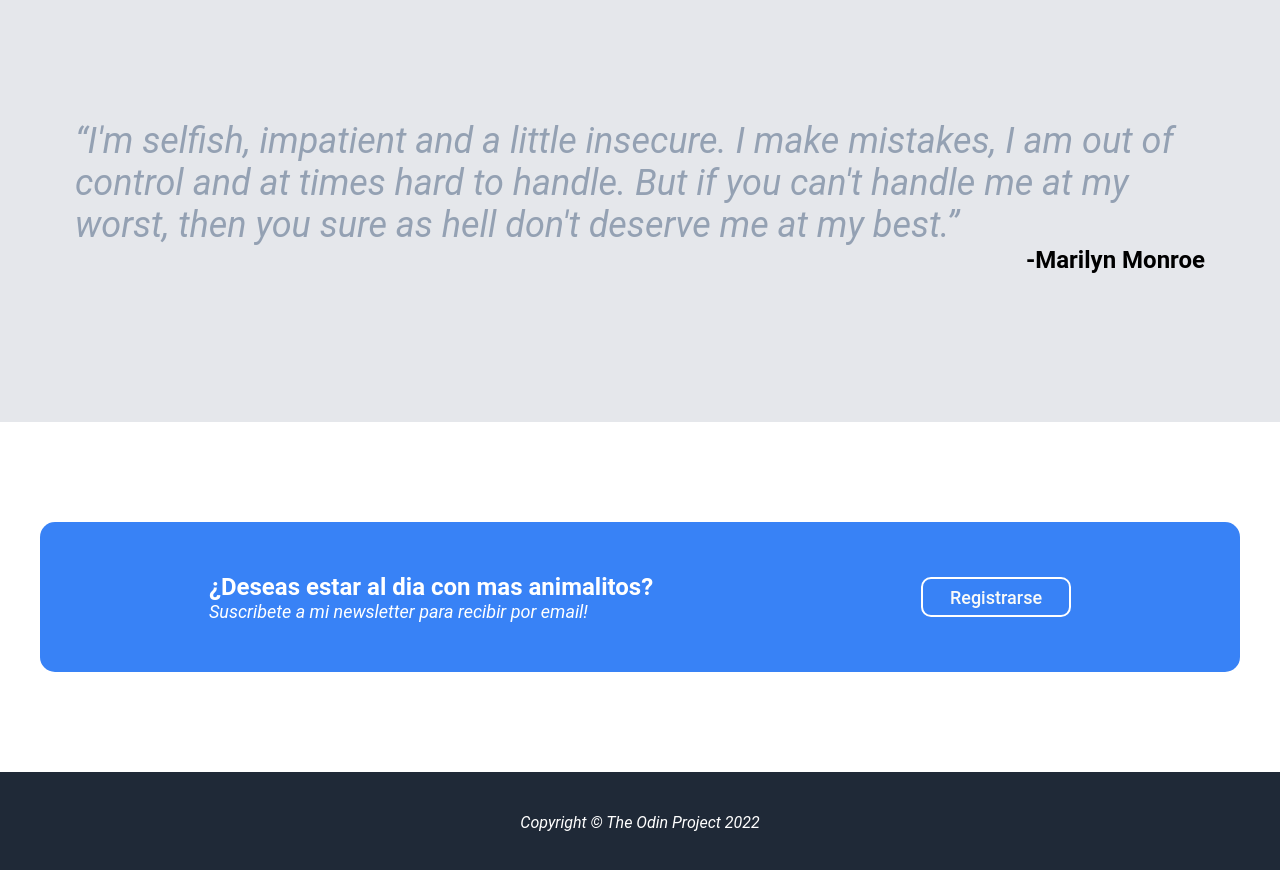
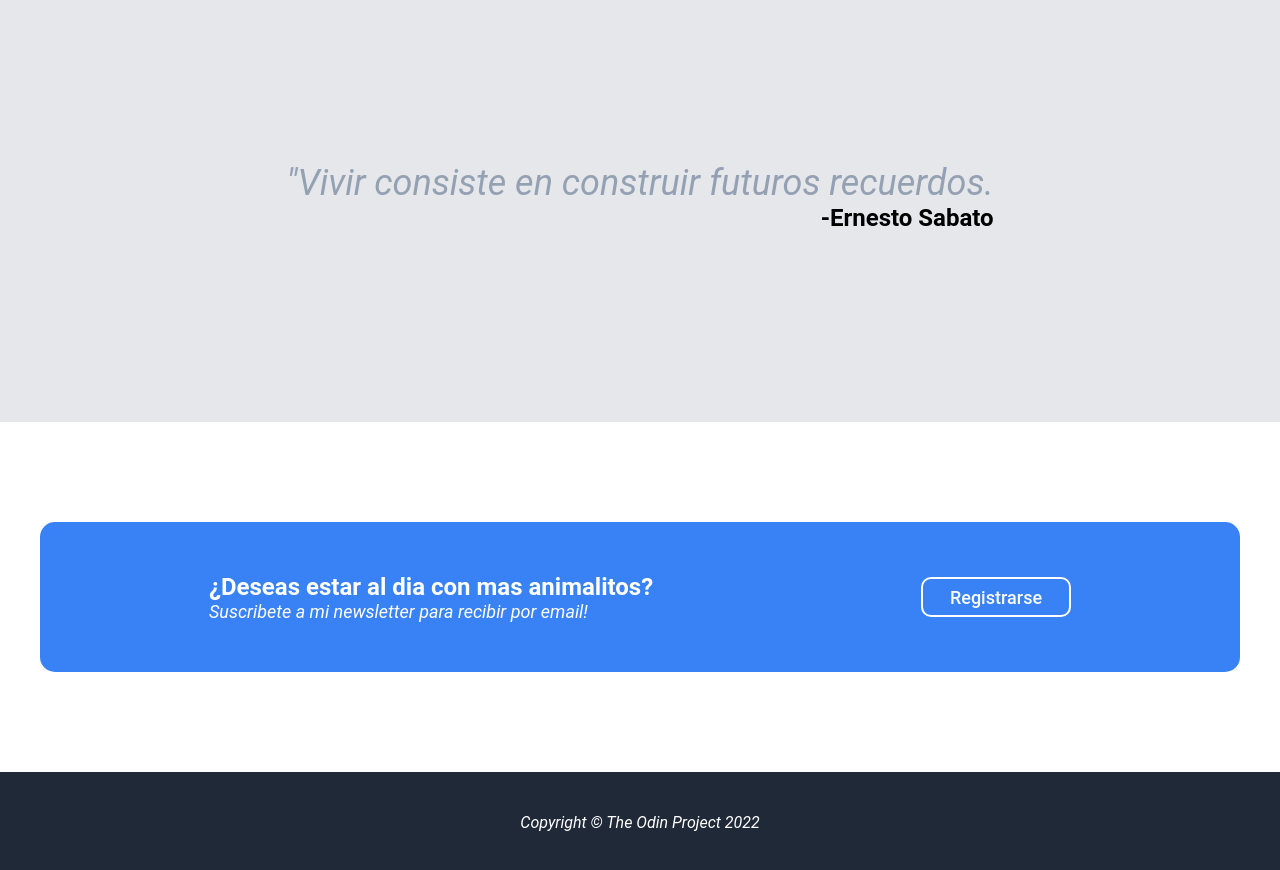
Before and after one commit to aarrayy/My-Landing-Page, a plain HTML site: page index.html in a window 1280 px wide. Shown: the part 900-1770 px from the top of the page. Drawn offline with Linux system fonts and the light colour scheme.

Commit message:
quote is now spanish

```diff
--- a/index.html
+++ b/index.html
@@ -63,10 +63,10 @@
            <div class="container">
                <div class="quote">
                    <p class="quoteT">
-                    “I'm selfish, impatient and a little insecure. I make mistakes, I am out of control and at times hard to handle. But if you can't handle me at my worst, then you sure as hell don't deserve me at my best.”
+                    "Vivir consiste en construir futuros recuerdos.
                    </p>
                    <p class="quoteactor">
-                        -Marilyn Monroe
+                        -Ernesto Sabato
                    </p>
                 </div>
             </div>
```
